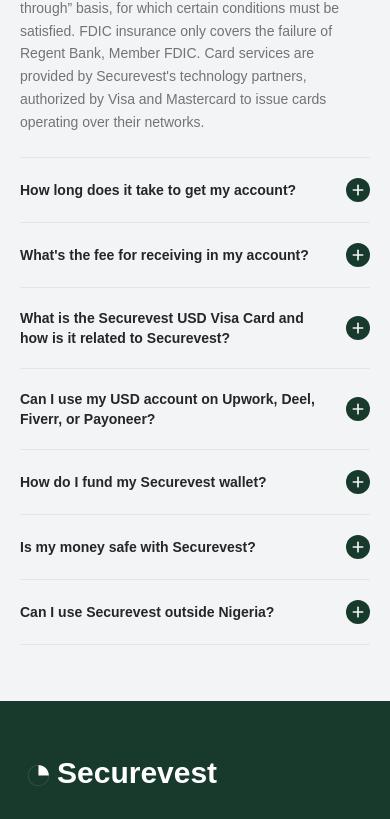
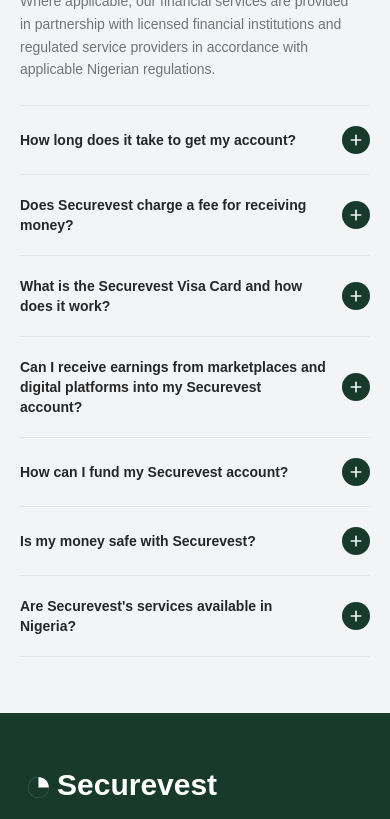
Before and after one commit to Samuel-Tomisin/raenest, a Next.js app: page / in a window 390 px wide. Shown: the part 8380-9199 px from the top of the page. Built offline with nearby package versions, Linux system fonts and the light colour scheme.

Commit message:
new commit

```diff
--- a/app/sections/faqs.tsx
+++ b/app/sections/faqs.tsx
@@ -16,44 +16,44 @@ interface FAQItemProps {
 
 const FAQS: FAQ[] = [
   {
-    question: "Is Securevest a bank?",
+    question: "Is Securevest a bank or a financial technology platform?",
     answer:
-      "Securevest is a Financial Technology (FinTech) Company, not a Bank. Banking services are provided by Regent Bank, Member FDIC. Securevest is not FDIC insured. FDIC deposit insurance covers up to $250,000 per qualified customer account on a \u201cpass-through\u201d basis, for which certain conditions must be satisfied. FDIC insurance only covers the failure of Regent Bank, Member FDIC. Card services are provided by Securevest's technology partners, authorized by Visa and Mastercard to issue cards operating over their networks.",
+      "Securevest is a financial technology platform, not a traditional bank. We provide digital savings, investment, payment, and other financial solutions designed to help you manage and grow your money. Where applicable, our financial services are provided in partnership with licensed financial institutions and regulated service providers in accordance with applicable Nigerian regulations.",
   },
   {
     question: "How long does it take to get my account?",
     answer:
-      "Most accounts are ready in minutes once you've verified your identity. In rare cases where extra checks are needed, it can take up to 24 hours \u2014 we'll keep you posted the whole way.",
+      "Your Securevest account can typically be set up within a few minutes after completing the registration and verification process. If additional information or verification is required, processing may take longer. We’ll keep you informed throughout the process.",
   },
   {
-    question: "What's the fee for receiving in my account?",
+    question: "Does Securevest charge a fee for receiving money?",
     answer:
-      "Receiving money into your Securevest account is completely free, with no limit on how much you can receive. Any fees are charged by the sender's bank, not by Securevest.",
+      "Receiving money into your Securevest account is free, with no additional receiving fee charged by Securevest. However, fees may apply depending on the sender’s bank or the payment channel used.",
   },
   {
-    question: "What is the Securevest USD Visa Card and how is it related to Securevest?",
+    question: "What is the Securevest Visa Card and how does it work?",
     answer:
-      "The Securevest USD Visa Card is a virtual and physical card linked directly to your Securevest USD balance, issued by our technology partners under license from Visa. You can fund it instantly from your wallet and use it anywhere Visa is accepted.",
+      "The Securevest Visa Card is a secure payment card designed to give you convenient access to funds in your Securevest account. Depending on the card type available, you can use it for online and in-store payments at supported merchants. Card services are provided through authorized financial and payment service partners.",
   },
   {
-    question: "Can I use my USD account on Upwork, Deel, Fiverr, or Payoneer?",
+    question: "Can I receive earnings from marketplaces and digital platforms into my Securevest account?",
     answer:
-      "Yes. Your Securevest USD account comes with real US account details, so you can receive payments directly from Upwork, Deel, Fiverr, Payoneer, and most other platforms that pay out in USD.",
+      "You can receive earnings from supported marketplaces and digital platforms directly into your Securevest account, provided the platform supports payments to Nigerian bank accounts or supported local payment channels. Once received, you can manage your funds through Securevest’s savings and investment solutions.",
   },
   {
-    question: "How do I fund my Securevest wallet?",
+    question: "How can I fund my Securevest account?",
     answer:
-      "You can fund your wallet via bank transfer, debit card, or by receiving a direct USD payment from clients, employers, or platforms into your account details.",
+      "You can fund your Securevest account through supported Nigerian bank transfers and other available local payment channels. Once your funds are credited, you can use your balance to save, invest, or manage your money within the Securevest platform.",
   },
   {
     question: "Is my money safe with Securevest?",
     answer:
-      "Your funds are held in partnership with our regulated banking partners, and we use bank-level encryption and monitoring across every transaction to keep your account secure.",
+      "We take the security of your money and personal information seriously. Securevest uses industry-standard security measures, encryption, transaction monitoring, and other safeguards to help protect your account and funds. Where applicable, financial services are provided through licensed and regulated partners in line with applicable Nigerian regulations.",
   },
   {
-    question: "Can I use Securevest outside Nigeria?",
+    question: "Are Securevest's services available in Nigeria?",
     answer:
-      "Yes, Securevest is built for a global lifestyle. You can fund, spend, and withdraw from your account wherever you are, as long as you have an internet connection.",
+      "Securevest is currently focused on providing savings, investment, payment, and other financial services for users in Nigeria. Some features may only be available within Nigeria and through supported local payment channels. Availability may vary depending on the specific service and applicable regulations.",
   },
 ];
 
@@ -76,7 +76,7 @@ function FAQItem({ item, isOpen, onToggle }: FAQItemProps) {
         </span>
 
         <span
-          className={`flex h-6 w-6 sm:h-8 sm:w-8 shrink-0 items-center justify-center rounded-full transition-colors duration-300 ${
+          className={`flex h-7 w-7 sm:h-8 sm:w-8 shrink-0 items-center justify-center rounded-full transition-colors duration-300 ${
             isOpen ? "bg-neutral-300" : "bg-primary-hover"
           }`}
         >
@@ -96,7 +96,7 @@ function FAQItem({ item, isOpen, onToggle }: FAQItemProps) {
         }}
         className="grid transition-[grid-template-rows] duration-300 ease-in-out"
       >
-        <div className="overflow-hidden">
+        <div className="overflow-hidden text-tertiary">
           <p className="pb-6 pr-4 sm:pr-8 lg:pr-12 text-sm sm:text-base leading-relaxed text-neutral-500">
             {item.answer}
           </p>
@@ -115,10 +115,10 @@ export default function FAQSection() {
 
   return (
     <section className="w-full bg-gray px-5 py-14 sm:py-16 md:px-12 lg:py-24">
-      <div className="mx-auto grid max-w-6xl grid-cols-1 gap-6 sm:gap-10 lg:grid-cols-[minmax(0,320px)_1fr] lg:gap-16">
+      <div className="mx-auto grid max-w-7xl grid-cols-1 gap-6 sm:gap-10 lg:grid-cols-[minmax(0,320px)_1fr] lg:gap-16">
         {/* Left: heading, sticky on desktop only */}
         <div className="lg:sticky lg:top-24 lg:self-start">
-          <h2 className="text-2xl sm:text-3xl font-bold leading-[1.1] text-tertiary">
+          <h2 className="text-2xl text-tertiary sm:text-3xl font-bold leading-[1.1]">
             Frequently asked
             <br />
             questions
@@ -126,7 +126,7 @@ export default function FAQSection() {
         </div>
 
         {/* Right: accordion list - scroll container only kicks in on desktop */}
-        <div className="lg:max-h-160 text-tertiary pr-0 lg:pr-6 scrollbar-thin">
+        <div className="lg:max-h-160 pr-0 lg:pr-6 scrollbar-thin">
           {FAQS.map((item, index) => (
             <FAQItem
               key={item.question}
--- a/component/faq.tsx
+++ b/component/faq.tsx
@@ -16,44 +16,44 @@ interface FAQItemProps {
 
 const FAQS: FAQ[] = [
   {
-    question: "Is Securevest a bank?",
+    question: "Is Securevest a bank or a financial technology platform?",
     answer:
-      "Securevest is a Financial Technology (FinTech) Company, not a Bank. Banking services are provided by Regent Bank, Member FDIC. Securevest is not FDIC insured. FDIC deposit insurance covers up to $250,000 per qualified customer account on a \u201cpass-through\u201d basis, for which certain conditions must be satisfied. FDIC insurance only covers the failure of Regent Bank, Member FDIC. Card services are provided by Securevest's technology partners, authorized by Visa and Mastercard to issue cards operating over their networks.",
+      "Securevest is a financial technology platform, not a traditional bank. We provide digital savings, investment, payment, and other financial solutions designed to help you manage and grow your money. Where applicable, our financial services are provided in partnership with licensed financial institutions and regulated service providers in accordance with applicable Nigerian regulations.",
   },
   {
     question: "How long does it take to get my account?",
     answer:
-      "Most accounts are ready in minutes once you've verified your identity. In rare cases where extra checks are needed, it can take up to 24 hours \u2014 we'll keep you posted the whole way.",
+      "Your Securevest account can typically be set up within a few minutes after completing the registration and verification process. If additional information or verification is required, processing may take longer. We’ll keep you informed throughout the process.",
   },
   {
-    question: "What's the fee for receiving in my account?",
+    question: "Does Securevest charge a fee for receiving money?",
     answer:
-      "Receiving money into your Securevest account is completely free, with no limit on how much you can receive. Any fees are charged by the sender's bank, not by Securevest.",
+      "Receiving money into your Securevest account is free, with no additional receiving fee charged by Securevest. However, fees may apply depending on the sender’s bank or the payment channel used.",
   },
   {
-    question: "What is the Securevest USD Visa Card and how is it related to Securevest?",
+    question: "What is the Securevest Visa Card and how does it work?",
     answer:
-      "The Securevest USD Visa Card is a virtual and physical card linked directly to your Securevest USD balance, issued by our technology partners under license from Visa. You can fund it instantly from your wallet and use it anywhere Visa is accepted.",
+      "The Securevest Visa Card is a secure payment card designed to give you convenient access to funds in your Securevest account. Depending on the card type available, you can use it for online and in-store payments at supported merchants. Card services are provided through authorized financial and payment service partners.",
   },
   {
-    question: "Can I use my USD account on Upwork, Deel, Fiverr, or Payoneer?",
+    question: "Can I receive earnings from marketplaces and digital platforms into my Securevest account?",
     answer:
-      "Yes. Your Securevest USD account comes with real US account details, so you can receive payments directly from Upwork, Deel, Fiverr, Payoneer, and most other platforms that pay out in USD.",
+      "You can receive earnings from supported marketplaces and digital platforms directly into your Securevest account, provided the platform supports payments to Nigerian bank accounts or supported local payment channels. Once received, you can manage your funds through Securevest’s savings and investment solutions.",
   },
   {
-    question: "How do I fund my Securevest wallet?",
+    question: "How can I fund my Securevest account?",
     answer:
-      "You can fund your wallet via bank transfer, debit card, or by receiving a direct USD payment from clients, employers, or platforms into your account details.",
+      "You can fund your Securevest account through supported Nigerian bank transfers and other available local payment channels. Once your funds are credited, you can use your balance to save, invest, or manage your money within the Securevest platform.",
   },
   {
     question: "Is my money safe with Securevest?",
     answer:
-      "Your funds are held in partnership with our regulated banking partners, and we use bank-level encryption and monitoring across every transaction to keep your account secure.",
+      "We take the security of your money and personal information seriously. Securevest uses industry-standard security measures, encryption, transaction monitoring, and other safeguards to help protect your account and funds. Where applicable, financial services are provided through licensed and regulated partners in line with applicable Nigerian regulations.",
   },
   {
-    question: "Can I use Securevest outside Nigeria?",
+    question: "Are Securevest's services available in Nigeria?",
     answer:
-      "Yes, Securevest is built for a global lifestyle. You can fund, spend, and withdraw from your account wherever you are, as long as you have an internet connection.",
+      "Securevest is currently focused on providing savings, investment, payment, and other financial services for users in Nigeria. Some features may only be available within Nigeria and through supported local payment channels. Availability may vary depending on the specific service and applicable regulations.",
   },
 ];
 
```
Also changed, not shown: app/terms/page.tsx (+5 -5 lines).
